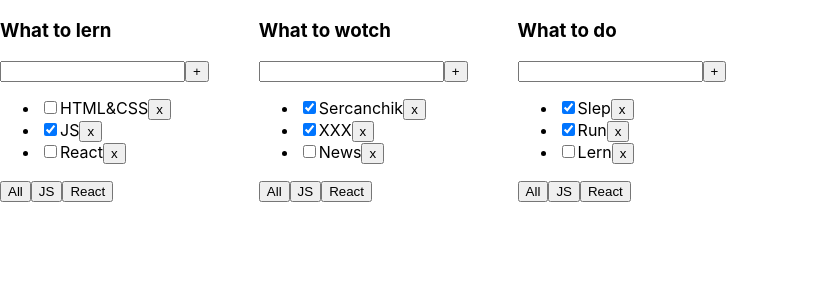
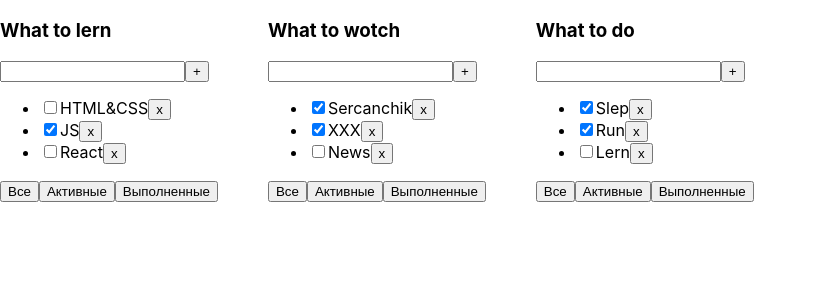
Before and after one commit to DmitryBP/IT-incubator-TODO-List, a React (Create React App) app: page / in a window 1280 px wide. Shown: the top 300 px of the page, without its empty margins (0-817 px from the left). Built offline with nearby package versions, Linux system fonts and the light colour scheme.

Commit message:
Урок 2 - реализована фильтрация заданий

```diff
--- a/src/App.tsx
+++ b/src/App.tsx
@@ -12,7 +12,6 @@ function App() {
       return <TodoList key={i}
         title={el.title}
         todoItemsList={el.todoItemsList}
-        // deliteListItem = {deliteListItem}
       />
       })}
     </div>
--- a/src/TodoList/TodoList.tsx
+++ b/src/TodoList/TodoList.tsx
@@ -10,37 +10,59 @@ type todoItemsListType = {
 type propsType = {
   title: string;
   todoItemsList: Array<todoItemsListType>;
-  // deliteListItem: Function;
 };
 
+type filterValue = 'all' | 'active' | 'complited';
+
 export default function TodoList({ title, todoItemsList }: propsType) {
-  let [list, setList] = useState(todoItemsList);
+  let [taskList, setTasklist] = useState(todoItemsList);
+  let [filter, setFilter] = useState<filterValue>('all');
 
-  let deliteListItem = (id: number) => {
-    let filtredList = list.filter(el => el.id!==id)
-    setList(filtredList)
-  }
+  const filtredTasks =
+    filter === 'active'
+      ? taskList.filter((t) => t.isChecked === false)
+      : filter === 'complited'
+      ? taskList.filter((t) => t.isChecked === true)
+      : taskList;
+
+  const removeTask = (id: number) => {
+    const removedTaskList = taskList.filter((t) => t.id !== id);
+    setTasklist(removedTaskList);
+  };
+
+  const filterTasks = (filter: filterValue) => {
+    setFilter(filter);
+  };
 
   return (
     <div className={s.todoListContainer}>
       <h3>{title}</h3>
       <input type="text" />
       <button>+</button>
-
       <ul>
-        {list.map((el: todoItemsListType) => {
+        {filtredTasks.map((task: todoItemsListType) => {
           return (
-            <li key={el.id}>
-              <input type="checkbox" checked={el.isChecked} onChange={() => console.log('test')} />
-              <span>{el.content}</span>
-              <button onClick={()=> deliteListItem(el.id)}>x</button>
+            <li key={task.id}>
+              <input
+                type="checkbox"
+                checked={task.isChecked}
+                onChange={() => console.log('test')}
+              />
+              <span>{task.content}</span>
+              <button
+                onClick={() => {
+                  removeTask(task.id);
+                }}
+              >
+                x
+              </button>
             </li>
           );
         })}
       </ul>
-      <button>All</button>
-      <button>JS</button>
-      <button>React</button>
+      <button onClick={()=>filterTasks('all')}>Все</button>
+      <button onClick={()=>filterTasks('active')}>Активные</button>
+      <button onClick={()=>filterTasks('complited')}>Выполненные</button>
     </div>
   );
 }
```
